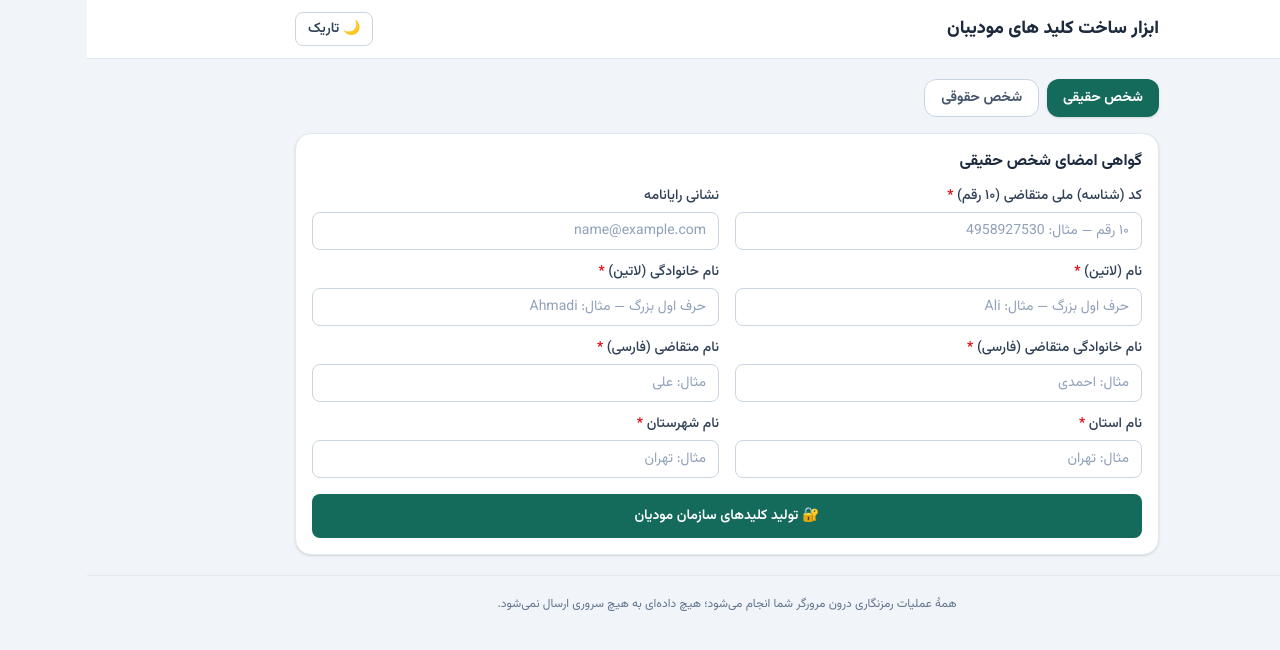
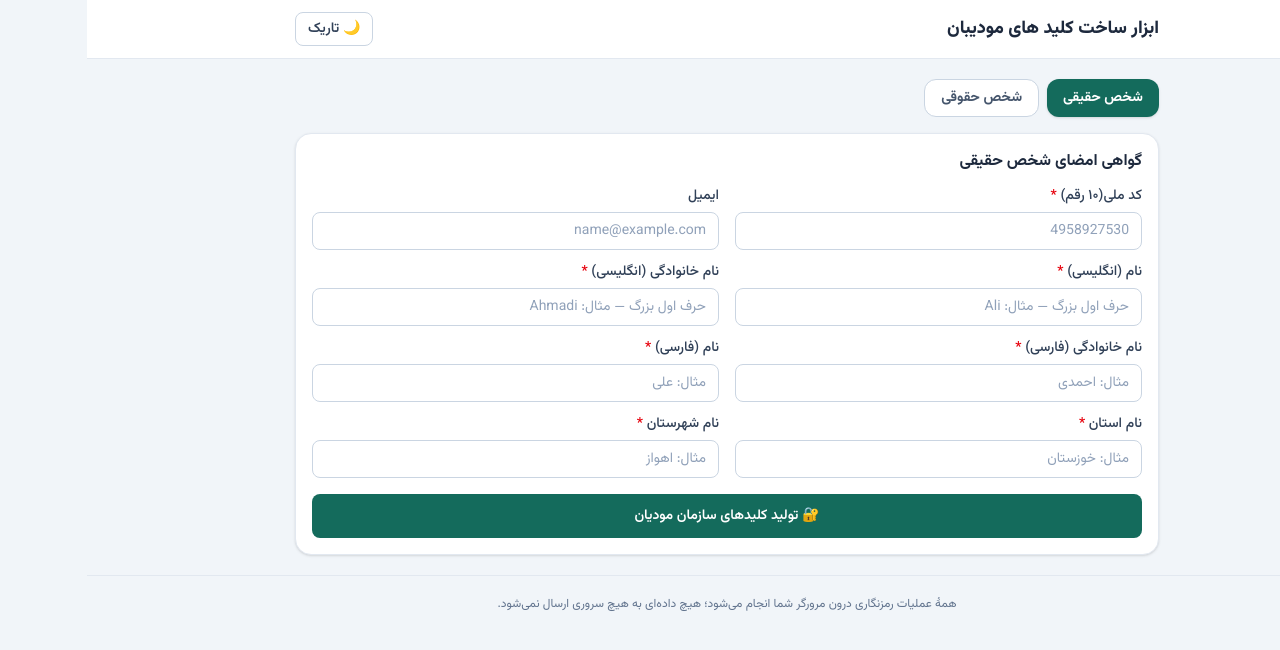
Before and after one commit to mohoyek/CSR, a React (Vite) app: page / in a window 1280 px wide. Shown: the top 650 px of the page. Built offline with nearby package versions, Linux system fonts and the light colour scheme.

Commit message:
Update profiles.ts

```diff
--- a/src/core/profiles.ts
+++ b/src/core/profiles.ts
@@ -135,7 +135,7 @@ function emailField(): FieldDef {
     oid: '1.2.840.113549.1.9.1',
     shortName: 'E',
     configName: 'emailAddress',
-    label: 'نشانی رایانامه',
+    label: 'ایمیل',
     placeholder: 'name@example.com',
     // the guide's appendix tables leave the language of E unspecified ("-"),
     // so it is unrestricted; the format is still validated below
@@ -153,8 +153,8 @@ function nationalCodeField(): FieldDef {
     oid: '2.5.4.5',
     shortName: 'serialNumber',
     configName: 'serialNumber',
-    label: 'کد (شناسه) ملی متقاضی (۱۰ رقم)',
-    placeholder: '۱۰ رقم — مثال: 4958927530',
+    label: 'کد ملی(۱۰ رقم)',
+    placeholder: '4958927530',
     lang: 'All',
     asn1Type: PRINTABLE,
     presence: { Gov: 'required', NGO: 'required', Una: 'required' },
@@ -169,8 +169,8 @@ function legalIdField(): FieldDef {
     oid: '2.5.4.5',
     shortName: 'serialNumber',
     configName: 'serialNumber',
-    label: 'شناسه ملی شخص حقوقی — کد ملی شرکت (۱۱ رقم)',
-    placeholder: '۱۱ رقم — مثال: 14000405500',
+    label: 'شناسه ملی شخص حقوقی(۱۱ رقم)',
+    placeholder: '14000405500',
     lang: 'All',
     asn1Type: PRINTABLE,
     presence: { Gov: 'required', NGO: 'required' },
@@ -208,7 +208,7 @@ function ouFields(orgLabel: string): FieldDef[] {
       shortName: 'OU',
       configName: '1.OU',
       label: orgLabel,
-      placeholder: 'نام سازمان به فارسی',
+      placeholder: 'نام شرکت به فارسی',
       lang: 'Fa',
       asn1Type: UTF8,
       presence: { Gov: 'required', NGO: 'required' },
@@ -224,7 +224,7 @@ const provinceCity: FieldDef[] = [
     shortName: 'ST',
     configName: 'ST',
     label: 'نام استان',
-    placeholder: 'مثال: تهران',
+    placeholder: 'مثال: خوزستان',
     lang: 'Fa',
     asn1Type: UTF8,
     presence: { Gov: 'required', NGO: 'required', Una: 'required' },
@@ -235,7 +235,7 @@ const provinceCity: FieldDef[] = [
     shortName: 'L',
     configName: 'L',
     label: 'نام شهرستان',
-    placeholder: 'مثال: تهران',
+    placeholder: 'مثال: اهواز',
     lang: 'Fa',
     asn1Type: UTF8,
     presence: { Gov: 'required', NGO: 'required', Una: 'required' },
@@ -269,7 +269,7 @@ const naturalPersonFields: FieldDef[] = [
     oid: '',
     shortName: 'CN',
     configName: 'CN',
-    label: 'نام (لاتین)',
+    label: 'نام (انگلیسی)',
     placeholder: 'حرف اول بزرگ — مثال: Ali',
     lang: 'En',
     asn1Type: UTF8,
@@ -282,7 +282,7 @@ const naturalPersonFields: FieldDef[] = [
     oid: '',
     shortName: 'CN',
     configName: 'CN',
-    label: 'نام خانوادگی (لاتین)',
+    label: 'نام خانوادگی (انگلیسی)',
     placeholder: 'حرف اول بزرگ — مثال: Ahmadi',
     lang: 'En',
     asn1Type: UTF8,
@@ -295,7 +295,7 @@ const naturalPersonFields: FieldDef[] = [
     oid: '2.5.4.4',
     shortName: 'SN',
     configName: 'surname',
-    label: 'نام خانوادگی متقاضی (فارسی)',
+    label: 'نام خانوادگی (فارسی)',
     placeholder: 'مثال: احمدی',
     lang: 'Fa',
     asn1Type: UTF8,
@@ -306,7 +306,7 @@ const naturalPersonFields: FieldDef[] = [
     oid: '2.5.4.42',
     shortName: 'GN',
     configName: 'givenName',
-    label: 'نام متقاضی (فارسی)',
+    label: 'نام (فارسی)',
     placeholder: 'مثال: علی',
     lang: 'Fa',
     asn1Type: UTF8,
@@ -340,7 +340,7 @@ const legalPersonFields: FieldDef[] = [
     oid: '',
     shortName: 'CN',
     configName: 'CN',
-    label: 'نام کامل سازمان (لاتین)',
+    label: 'نام کامل شرکت (انگلیسی)',
     placeholder: 'بدون فاصله، حرف اول بزرگ',
     lang: 'En',
     asn1Type: UTF8,
```
